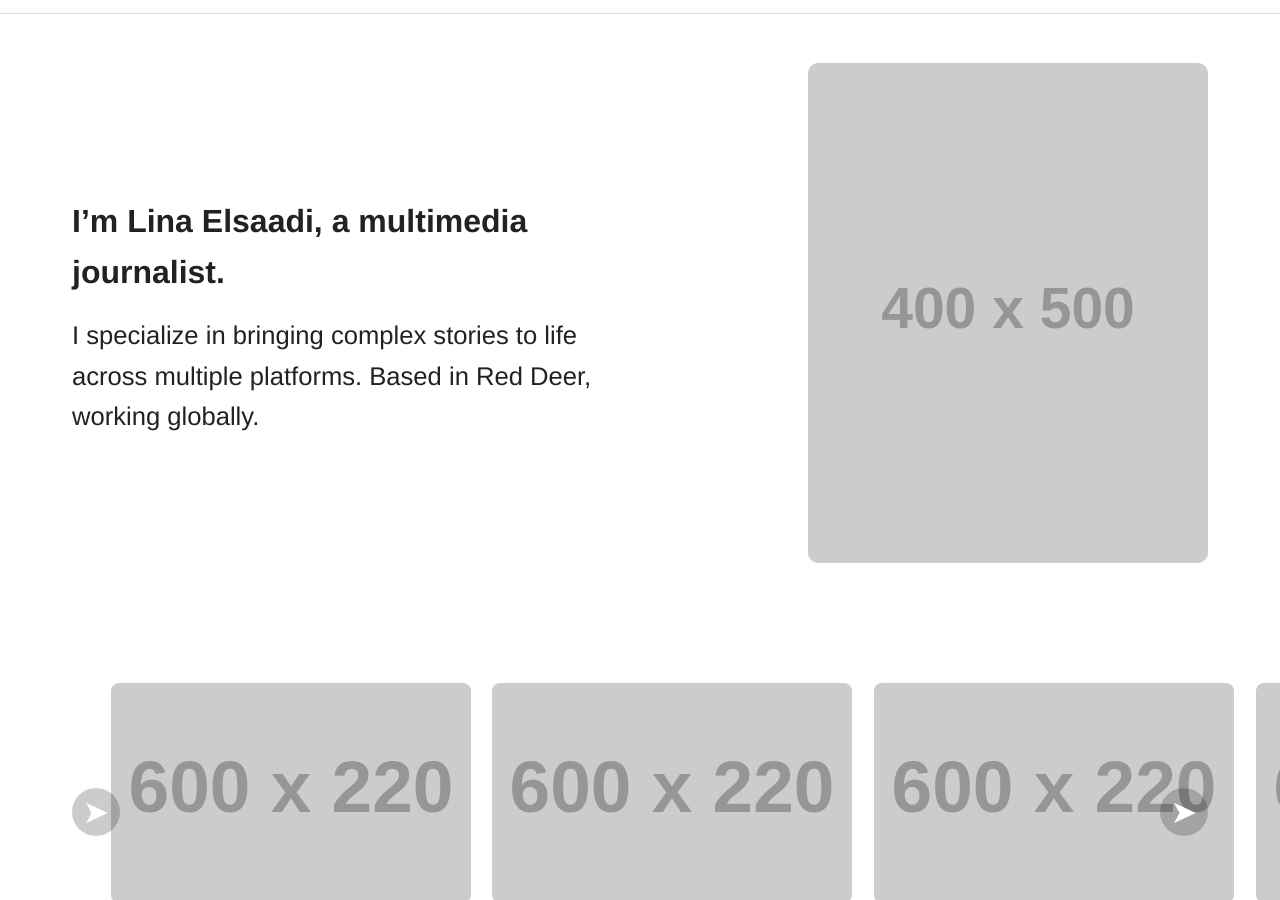
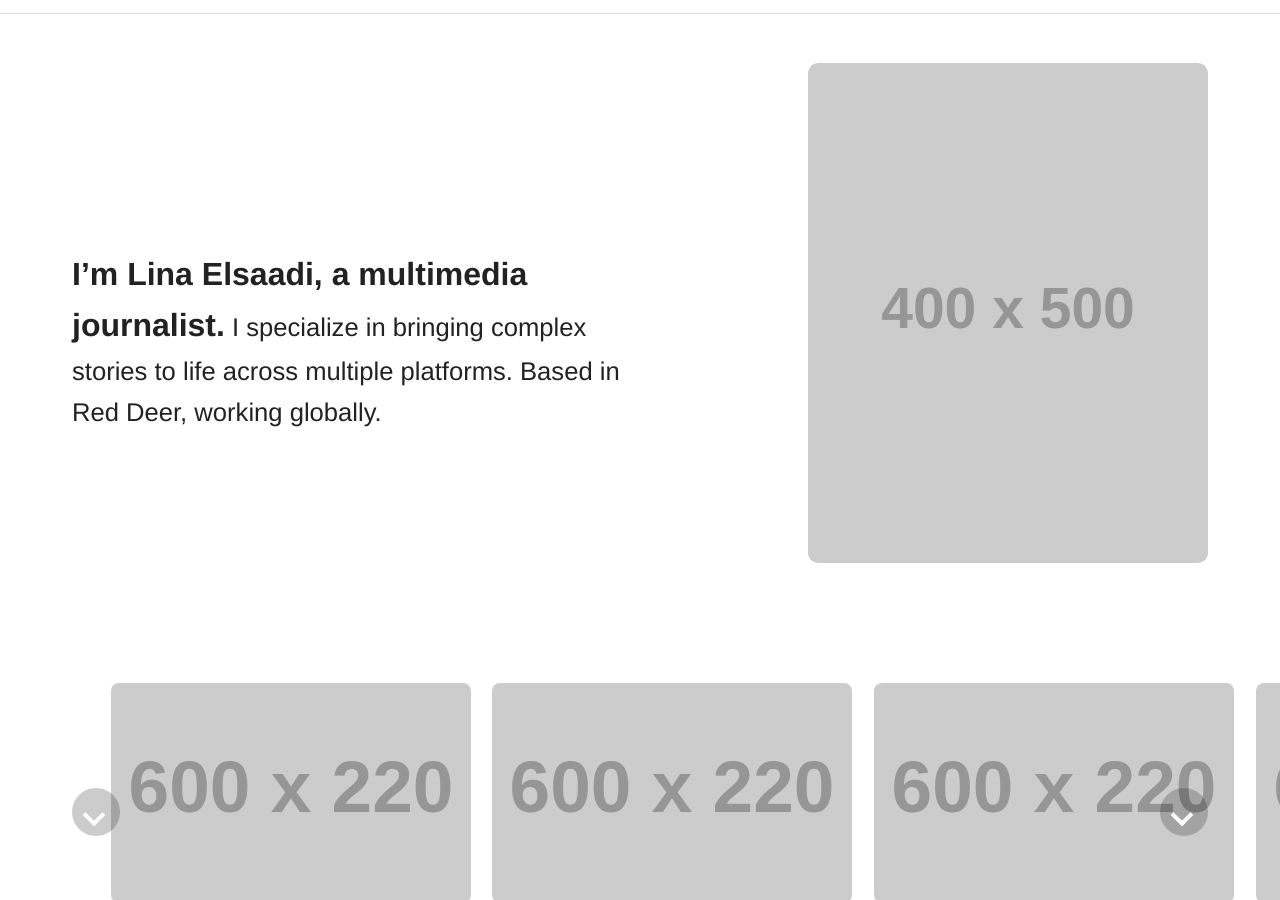
Before and after one commit to linaels/linaels.github.io, a plain HTML site: page index.html in a window 1280 px wide. Shown: the part 57-957 px from the top of the page. Drawn offline with Linux system fonts and the light colour scheme; placeholder pictures from the web are drawn by us.

Commit message:
Update index.html

```diff
--- a/index.html
+++ b/index.html
@@ -1,4 +1,3 @@
-<!-- Replace your index.html with this version -->
 <!DOCTYPE html>
 <html lang="en">
 <head>
@@ -78,6 +77,7 @@
 
     .intro-text {
       flex: 1;
+      margin-top: 3rem;
     }
 
     .intro-text p {
@@ -88,8 +88,6 @@
     .intro-text strong {
       font-weight: 700;
       font-size: 2rem;
-      display: block;
-      margin-bottom: 1rem;
     }
 
     .intro-photo {
@@ -169,6 +167,16 @@
       transition: background 0.3s ease;
     }
 
+    .carousel-buttons button::before {
+      content: '';
+      display: inline-block;
+      border: solid white;
+      border-width: 0 4px 4px 0;
+      padding: 6px;
+      transform: rotate(45deg);
+      margin-right: 5px;
+    }
+
     .carousel-buttons button:hover {
       background: rgba(0, 0, 0, 0.4);
     }
@@ -213,17 +221,14 @@
       <li><a href="articles.html">Articles</a></li>
       <li><a href="about.html">About</a></li>
       <li><a href="contact.html">Contact</a></li>
-      <li><a href="mailto:placeholder@example.com"><img src="https://cdn.jsdelivr.net/npm/simple-icons@v10/icons/maildotru.svg" alt="Email icon"></a></li>
+      <li><a href="mailto:placeholder@example.com"><img src="https://cdn-icons-png.flaticon.com/512/561/561127.png" alt="Email icon"></a></li>
       <li><a href="https://instagram.com/placeholder" target="_blank"><img src="https://cdn.jsdelivr.net/npm/simple-icons@v10/icons/instagram.svg" alt="Instagram icon"></a></li>
     </ul>
   </nav>
 
   <main>
     <div class="intro-text">
-      <p>
-        <strong>I’m Lina Elsaadi, a multimedia journalist.</strong>
-        I specialize in bringing complex stories to life across multiple platforms. Based in Red Deer, working globally.
-      </p>
+      <p><strong>I’m Lina Elsaadi, a multimedia journalist.</strong> I specialize in bringing complex stories to life across multiple platforms. Based in Red Deer, working globally.</p>
     </div>
     <div class="intro-photo">
       <img src="https://via.placeholder.com/400x500?text=Your+Photo+Here" alt="Lina Elsaadi photo">
@@ -253,11 +258,14 @@
           <img src="https://via.placeholder.com/600x220?text=Photo+5" alt="Photo 5">
           <div class="carousel-caption">Caption for photo 5</div>
         </div>
+        <div class="carousel-slide">
+          <img src="https://via.placeholder.com/600x220?text=Photo+6" alt="Photo 6">
+          <div class="carousel-caption">Caption for photo 6</div>
+        </div>
       </div>
-
       <div class="carousel-buttons">
-        <button id="prevBtn">&#10148;</button>
-        <button id="nextBtn">&#10148;</button>
+        <button id="prevBtn"></button>
+        <button id="nextBtn"></button>
       </div>
     </div>
   </section>
```
